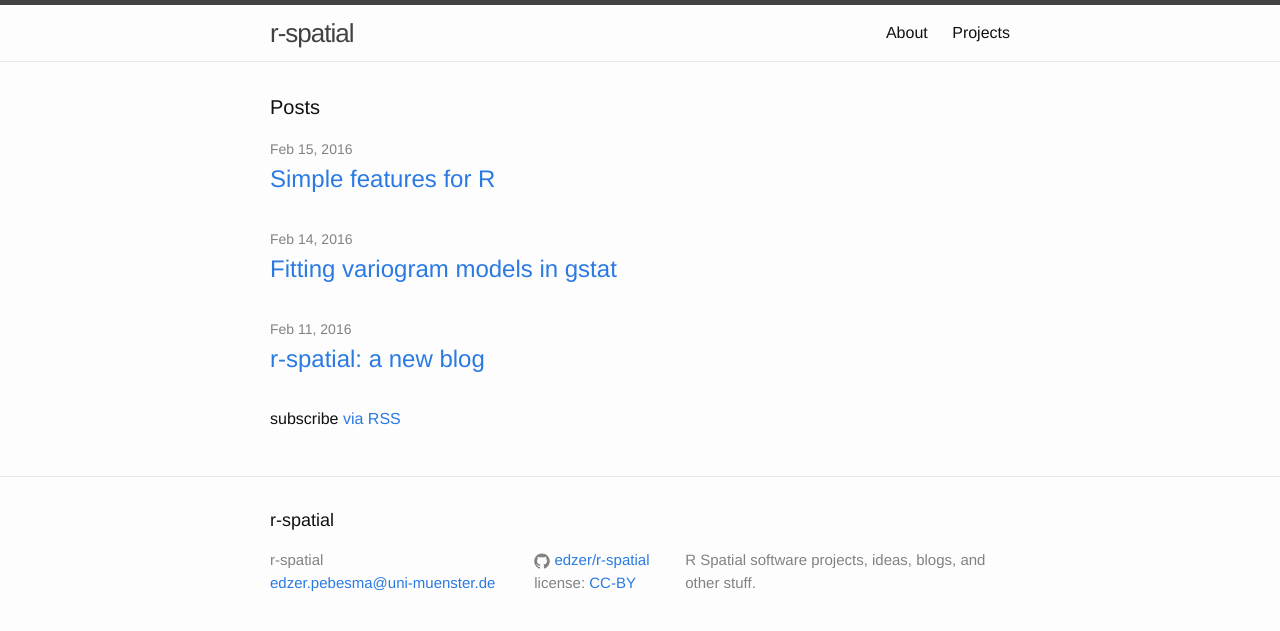
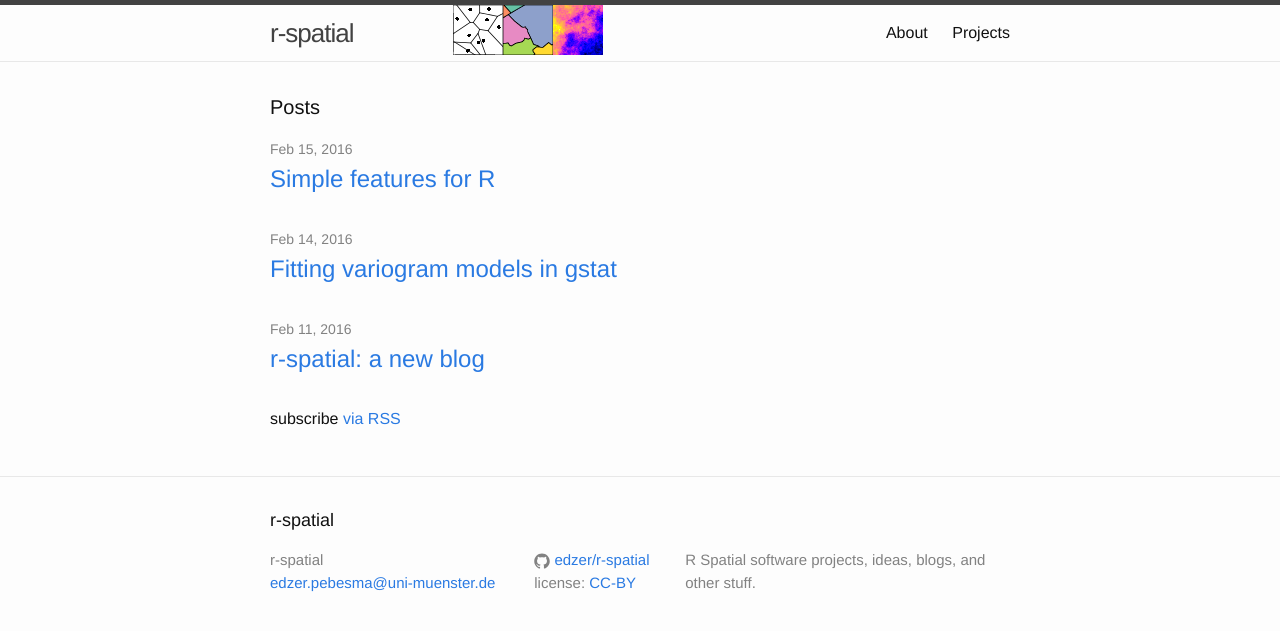
Before and after one commit to r-spatial/r-spatial.org, a Jekyll site: the page built from index.html, in a window 1280 px wide. Shown: the top 631 px of the page. Built offline with Jekyll 4.4.1, drawn with Linux system fonts in a browser that asks for light colours.

Commit message:
add logo

```diff
--- a/_includes/header.html
+++ b/_includes/header.html
@@ -3,6 +3,7 @@
   <div class="wrapper">
 
     <a class="site-title" href="{{ site.baseurl }}/">{{ site.title }}</a>
+	<img src="/images/logo.png" alt="" style="margin:0px 100px"/>
 
     <nav class="site-nav">
       <a href="#" class="menu-icon">
```
Also changed, not shown: images/logo.png (added), 1 other file.
